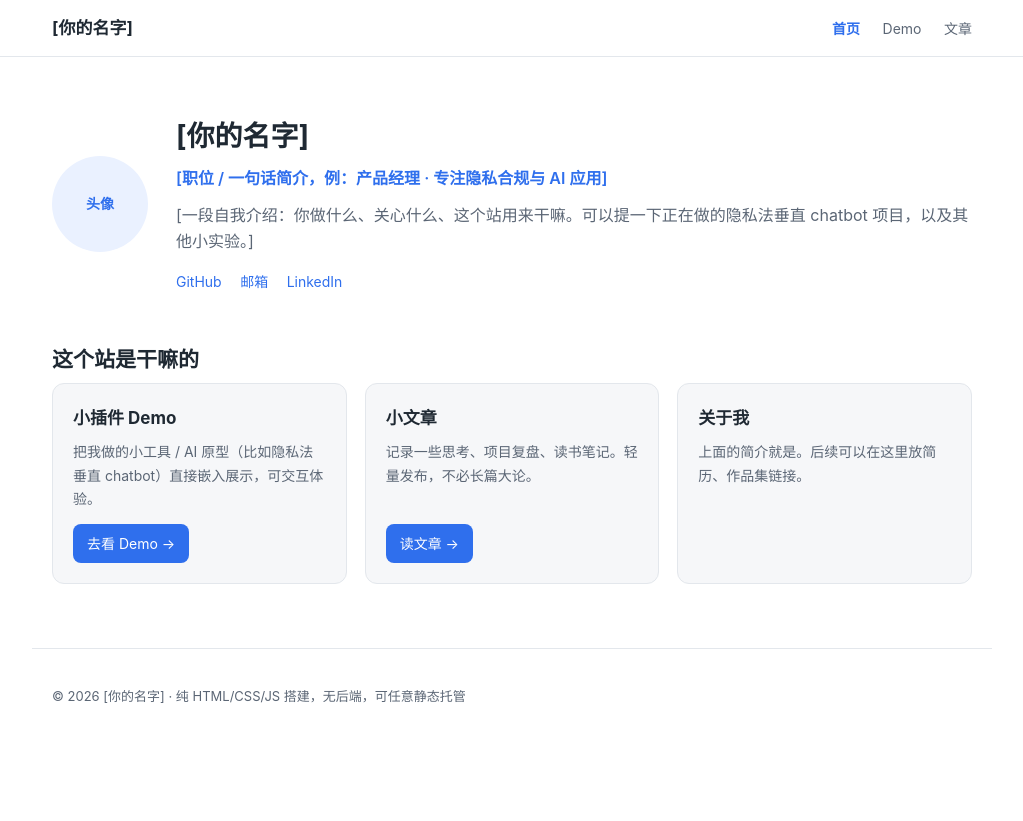
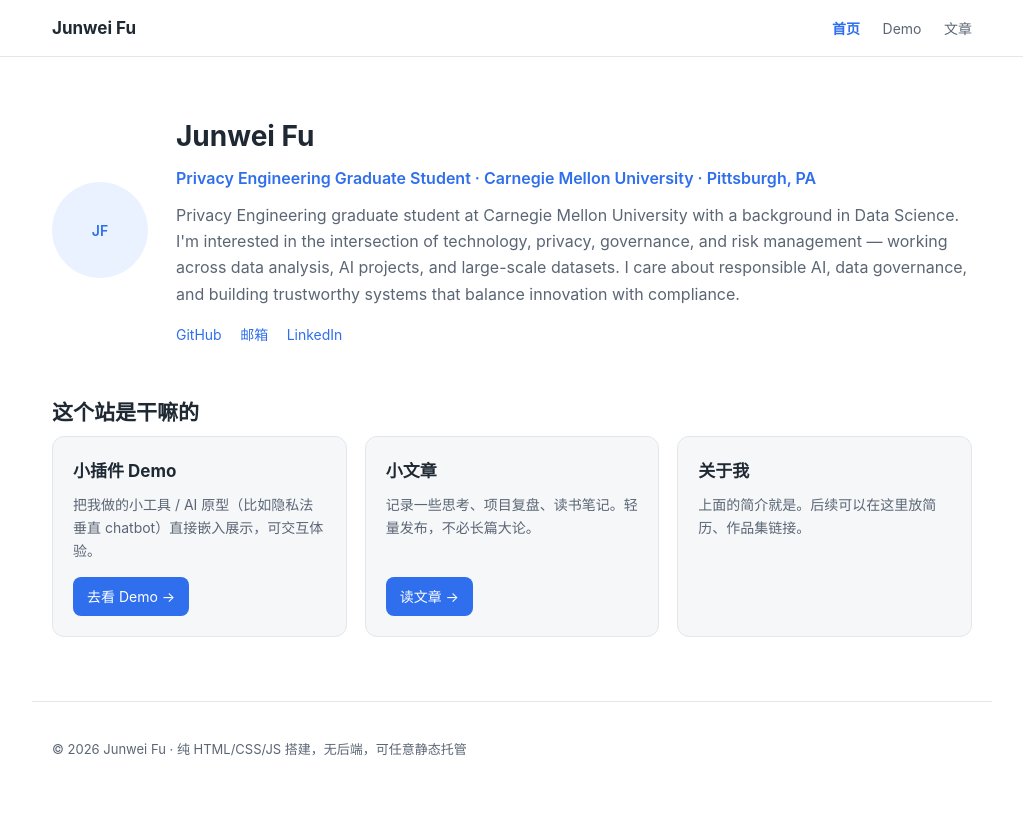
Before and after one commit to rfu1909829559-crypto/rfu1909829559-crypto.github.io, a plain HTML site: page index.html in a window 1280 px wide. Shown: the whole page, without its empty margins (128-1151 px from the left). Before the commit the page ends 800 px from the top, so only its background shows below. Drawn offline with Linux system fonts and the light colour scheme.

Commit message:
Fill in real profile (Junwei Fu) from LinkedIn resume

```diff
--- a/index.html
+++ b/index.html
@@ -3,13 +3,13 @@
 <head>
   <meta charset="UTF-8">
   <meta name="viewport" content="width=device-width, initial-scale=1.0">
-  <title>[你的名字] · 个人站</title>
+  <title>Junwei Fu · 个人站</title>
   <link rel="stylesheet" href="assets/css/style.css">
 </head>
 <body>
   <header class="nav">
     <div class="nav-inner">
-      <a class="brand" href="index.html">[你的名字]</a>
+      <a class="brand" href="index.html">Junwei Fu</a>
       <nav class="links">
         <a href="index.html">首页</a>
         <a href="demos.html">Demo</a>
@@ -21,15 +21,15 @@
   <main>
     <section class="hero">
       <div class="hero-card">
-        <div class="avatar">头像</div>
+        <div class="avatar">JF</div>
         <div class="hero-text">
-          <h1>[你的名字]</h1>
-          <p class="role">[职位 / 一句话简介，例：产品经理 · 专注隐私合规与 AI 应用]</p>
-          <p class="bio">[一段自我介绍：你做什么、关心什么、这个站用来干嘛。可以提一下正在做的隐私法垂直 chatbot 项目，以及其他小实验。]</p>
+          <h1>Junwei Fu</h1>
+          <p class="role">Privacy Engineering Graduate Student · Carnegie Mellon University · Pittsburgh, PA</p>
+          <p class="bio">Privacy Engineering graduate student at Carnegie Mellon University with a background in Data Science. I'm interested in the intersection of technology, privacy, governance, and risk management — working across data analysis, AI projects, and large-scale datasets. I care about responsible AI, data governance, and building trustworthy systems that balance innovation with compliance.</p>
           <div class="social">
-            <a href="#">GitHub</a>
-            <a href="#">邮箱</a>
-            <a href="#">LinkedIn</a>
+            <a href="https://github.com/rfu1909829559-crypto" target="_blank" rel="noopener">GitHub</a>
+            <a href="mailto:fu1909829559@gmail.com">邮箱</a>
+            <a href="https://www.linkedin.com/in/junwei-fu-030557391/" target="_blank" rel="noopener">LinkedIn</a>
           </div>
         </div>
       </div>
@@ -57,7 +57,7 @@
   </main>
 
   <footer>
-    <p>© <span id="year"></span> [你的名字] · 纯 HTML/CSS/JS 搭建，无后端，可任意静态托管</p>
+    <p>© <span id="year"></span> Junwei Fu · 纯 HTML/CSS/JS 搭建，无后端，可任意静态托管</p>
   </footer>
   <script src="assets/js/main.js"></script>
 </body>
```
Also changed, not shown: articles.html (+3 -3 lines), demos.html (+3 -3 lines).
